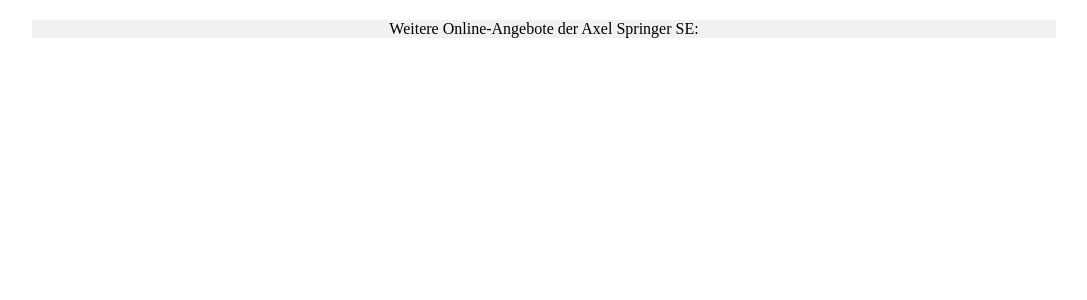
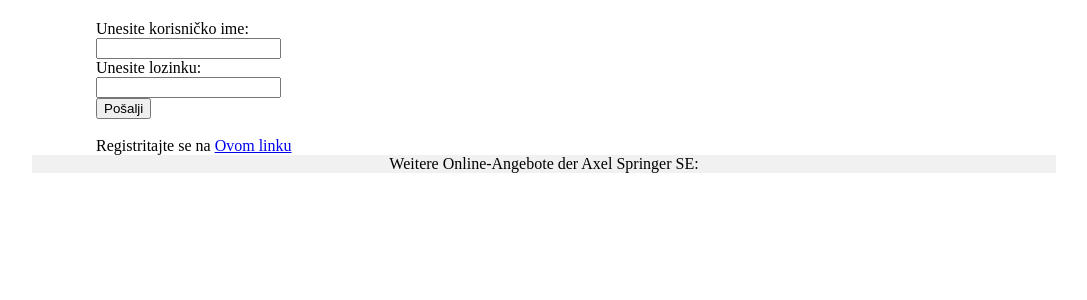
Before and after one commit to Mlinir/PWAprojekt, a PHP site: page /administracija.php in a window 1280 px wide. Shown: the part 124-424 px from the top of the page, without its empty margins (96-1183 px from the left). Run offline with PHP 8.4, Linux system fonts and the light colour scheme; data that the repository does not hold is empty.

Commit message:
almost final

```diff
--- a/administracija.php
+++ b/administracija.php
@@ -1,6 +1,33 @@
 <?php
 include 'connect.php';
 define('PATH', 'images/unos/');
+session_start();
+
+if (isset($_POST['logout'])){
+    session_destroy();
+    header("Location: administracija.php");
+    die();
+}
+
+if (isset($_POST['submit'])) {
+    $k_ime = $_POST['k_ime'];
+    $lozinka = $_POST['lozinka'];
+
+    $query = "SELECT lozinka,razina FROM korisnik WHERE korisnicko_ime = ?";
+    $stmt = mysqli_stmt_init($dbc);
+    if (mysqli_stmt_prepare($stmt, $query)) {
+        mysqli_stmt_bind_param($stmt, 's', $k_ime);
+        mysqli_stmt_execute($stmt);
+        mysqli_stmt_store_result($stmt);
+    }
+    mysqli_stmt_bind_result($stmt, $hash,$razina);
+    mysqli_stmt_fetch($stmt);
+    if (password_verify($lozinka,$hash)){
+        echo "Uspjesan login";
+        $_SESSION['k_ime']=$k_ime;
+        $_SESSION['razina']=$razina;
+    }
+}
 
 if (isset($_POST['delete'])) {
     $id = $_POST['id'];
@@ -62,7 +89,13 @@ if (isset($_POST['update'])) {
         </nav>
     </header>
     <section class="admin">
-        <?php $query = "SELECT * FROM vijesti";
+        <?php
+        if (isset($_SESSION['k_ime'])) {
+            if ($_SESSION['razina']) {
+                echo '<form method="post" action="administracija.php">
+            <button type="submit" name="logout">Odjava</button>
+            </form>';
+                $query = "SELECT * FROM vijesti";
                 $result = mysqli_query($dbc, $query);
                 while ($row = mysqli_fetch_array($result)) {
                     echo '<form enctype="multipart/form-data" action="administracija.php" method="POST">
@@ -92,7 +125,30 @@ if (isset($_POST['update'])) {
                     <button type="submit" name="update" value="Izmijeni"> Izmijeni</button>
                     <button type="submit" name="delete" value="Izbriši"> Izbriši</button>
                 </form>';
-        } ?>
+                }
+            }else{
+                echo $_SESSION['k_ime'] .", nemate pravo za pristup administratorskoj stranici.";
+            }
+            echo '<form method="post" action="administracija.php">
+            <button type="submit" name="logout">Odjava</button>
+            </form>';
+        } else {
+
+            echo '<form action="administracija.php" method="post">
+                    <label for="k_ime">Unesite korisničko ime:</label>
+                    <br />
+                    <input name="k_ime" type="text" />
+                    <br />
+                    <label for="lozinka">Unesite lozinku:</label>
+                    <br />
+                    <input name="lozinka" type="password" />
+                    <br />
+                    <input name="submit" type="submit" value="Pošalji" />
+                </form>';
+
+            echo "<br />Registritajte se na <a href='registracija.php'>Ovom linku</a>";
+        }
+        ?>
     </section>
     <footer> Weitere Online-Angebote der Axel Springer SE:</footer>
 </body>
--- a/login.php
+++ b/login.php
@@ -47,7 +47,7 @@ if (isset($_POST['submit'])) {
         </nav>
     </header>
     <section class="registracija">
-        <form action="registracija.php" method="post">
+        <form action="login.php" method="post">
             <label for="k_ime">Unesite korisničko ime:</label>
             <br />
             <input name="k_ime" type="text" />
--- a/registracija.php
+++ b/registracija.php
@@ -1,5 +1,6 @@
 <?php
 include 'connect.php';
+$msg="";
 if (isset($_POST['submit'])) {
     $lozinka = $_POST['lozinka'];
     $lozinka2 = $_POST['lozinka2'];
@@ -25,11 +26,13 @@ if (isset($_POST['submit'])) {
         VALUES (?,?,?,?,?)";
             $stmt = mysqli_stmt_init($dbc);
             if (mysqli_stmt_prepare($stmt, $query)) {
-                mysqli_stmt_bind_param($stmt, 'ssssd', $ime, $prezime, $username, $hashed_password, $razina);
+                mysqli_stmt_bind_param($stmt, 'ssssi', $ime, $prezime, $k_ime, $hash, $razina);
                 mysqli_stmt_execute($stmt);
             }
             echo "Uspješna registracija";
         }
+    }else{
+        echo "Lozinke nisu iste";
     }
 }
 ?>
```
Lines whose indentation alone changed are shown as unchanged.
